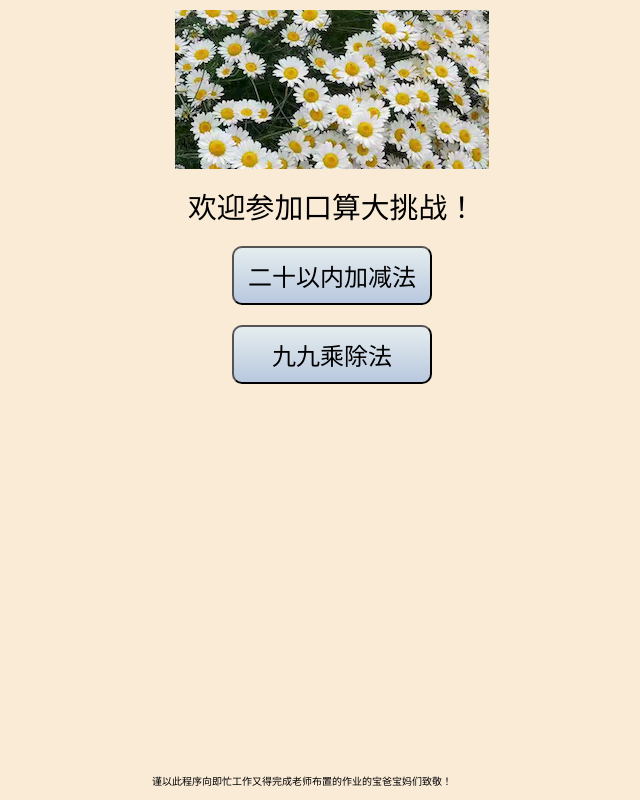
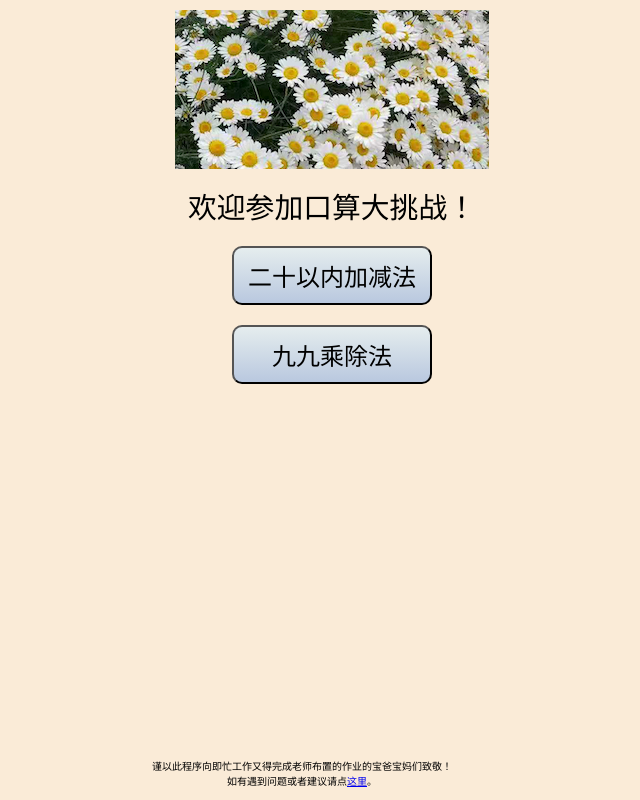
Before and after one commit to SpaceSample/kousuan, a React (Create React App) app: page / in a window 1280 px wide. Shown: the whole page, without its empty margins (308-948 px from the left). Built offline with nearby package versions, Linux system fonts and the light colour scheme.

Commit message:
Add some info

```diff
--- a/src/App.js
+++ b/src/App.js
@@ -59,7 +59,11 @@ function App() {
             <button onClick={() => start('20+-')}>二十以内加减法</button>
             <br/>
             <button onClick={() => start('99*/')}>九九乘除法</button>
-            <div className={Style.info}>谨以此程序向即忙工作又得完成老师布置的作业的宝爸宝妈们致敬！</div>
+            <div className={Style.info}>
+              谨以此程序向即忙工作又得完成老师布置的作业的宝爸宝妈们致敬！
+              <br/>
+              如有遇到问题或者建议请点<a href="https://github.com/SpaceSample/kousuan/issues">这里</a>。
+            </div>
           </div>
         )}
 
```
